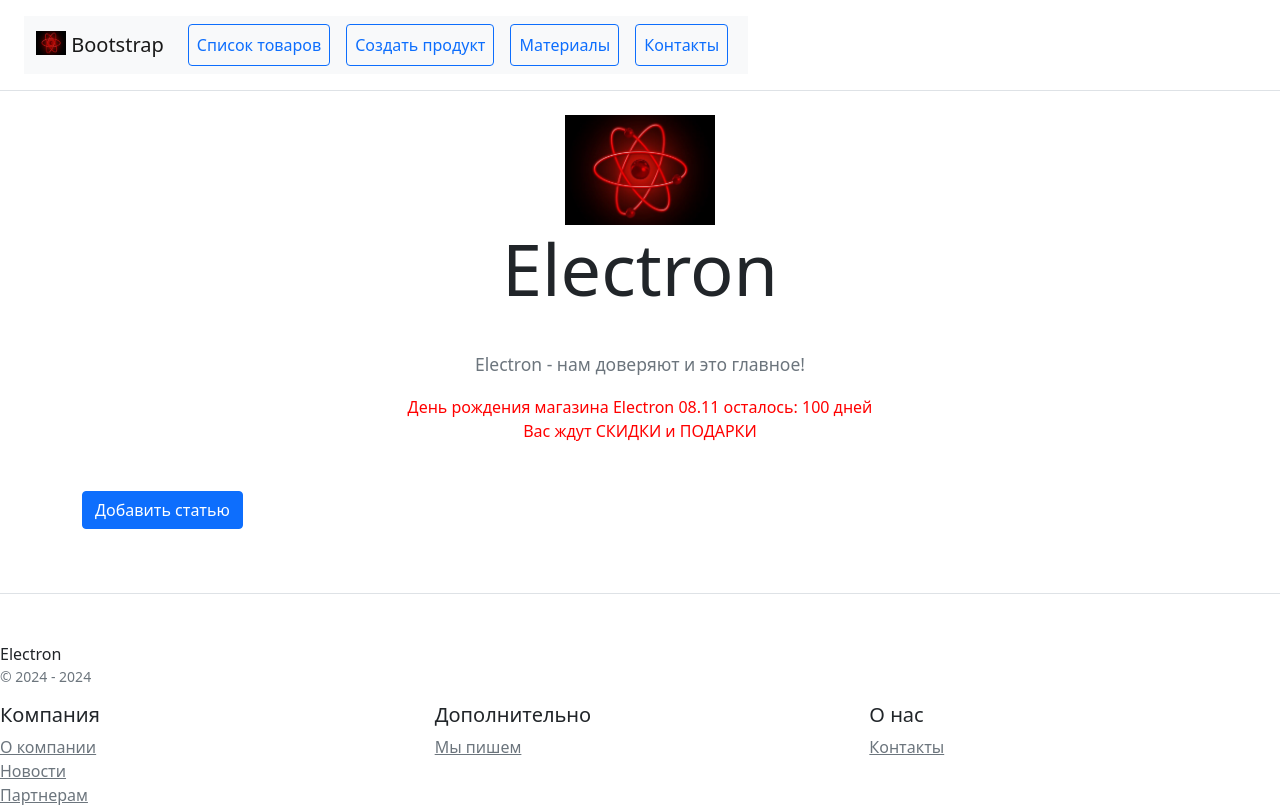
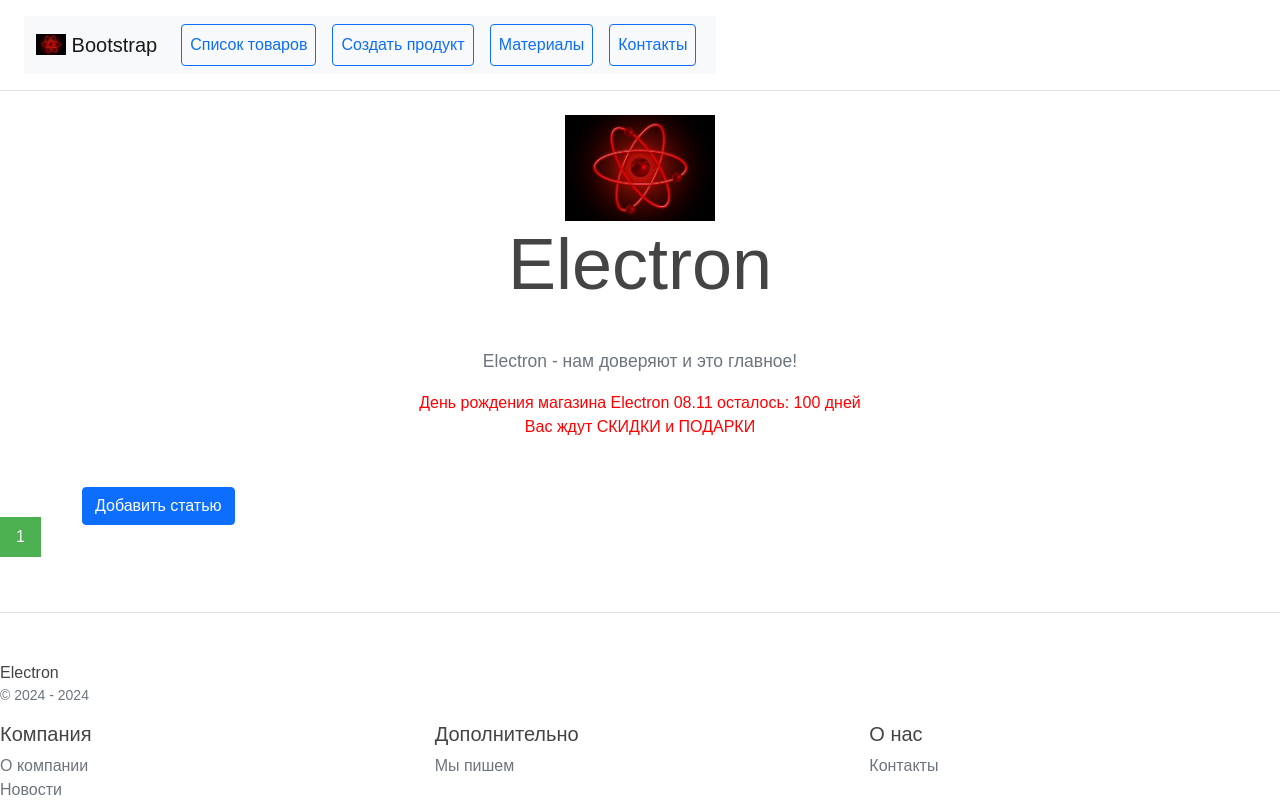
Before and after one commit to Dred85/project_online_store, a Django app: page /blog/ in a window 1280 px wide. Shown: the top 805 px of the page. Run offline with Django 5.2, Linux system fonts and the light colour scheme; data that the repository does not hold is empty; some libraries are stand-ins or nearby versions.

Commit message:
Добавил пагинацию материалов

```diff
--- a/blog/models.py
+++ b/blog/models.py
@@ -7,7 +7,7 @@ class BlogPost(models.Model):
     content = models.TextField()
     preview_image = models.ImageField(upload_to='blog_previews/')
     created_at = models.DateTimeField(auto_now_add=True)
-    is_published = models.BooleanField(default=False)
+    is_published = models.BooleanField(default=True)
     views_count = models.PositiveIntegerField(default=0)
 
     def save(self, *args, **kwargs):
--- a/blog/templates/blog/blogpost_list.html
+++ b/blog/templates/blog/blogpost_list.html
@@ -4,6 +4,7 @@
 {% block  content %}
 <div class="container mb-2 mt-2">
     <a class="btn btn-primary" href="{% url 'blog:create' %}" role="button">Добавить статью</a>
+
 
 </div>
 <div class="row row-cols-1 row-cols-sm-2 row-cols-md-3 g-3">
--- a/blog/views.py
+++ b/blog/views.py
@@ -29,7 +29,14 @@ class BlogCreateView(CreateView):
 
 class BlogUpdateView(UpdateView):
     model = BlogPost
-    fields = ('title', 'content')
+    fields = (
+        "title",
+        "content",
+        "preview_image",
+        # "created_at",
+        "is_published",
+        "views_count",
+    )
 
     # success_url = reverse_lazy('blog:list')
 
@@ -46,6 +53,8 @@ class BlogUpdateView(UpdateView):
 
 class BlogListView(ListView):
     model = BlogPost
+    template_name = 'blog/list.html'
+    paginate_by = 3
 
     def get_queryset(self, *args, **kwargs):
         queryset = super().get_queryset(*args, **kwargs)
--- a/catalog/templates/main/base.html
+++ b/catalog/templates/main/base.html
@@ -8,26 +8,7 @@
     <meta name="viewport" content="width=device-width, initial-scale=1">
     <title>Electron</title>
     <link href="{% static 'css/bootstrap.min.css' %}" rel="stylesheet">
-
-    <style>
-        .pagination {
-     display: inline-block;
- }
-
- .pagination a {
-     color: black;
-     float: left;
-     padding: 8px 16px;
-     text-decoration: none;
- }
-
- .pagination a.active {
-     background-color: #4CAF50;
-     color: white;
- }
-
- .pagination a:hover:not(.active) {background-color: #ddd;}
-    </style>
+    <link href="{% static 'css/styles.css' %}" rel="stylesheet">
 
 </head>
 <body>
--- a/catalog/templates/main/product_list.html
+++ b/catalog/templates/main/product_list.html
@@ -21,7 +21,6 @@
                     <br> <br>
                 <div class="card-body">
                     <img src="{{object.image|media_filter}}" class="card-img-top" alt={{object.image|media_filter}}>
-
                 </div>
 
                 <b>Категория: </b>{{object.category}}
```
Also changed, not shown: media/blog_previews/топ_смартфонов.jpeg (added).
